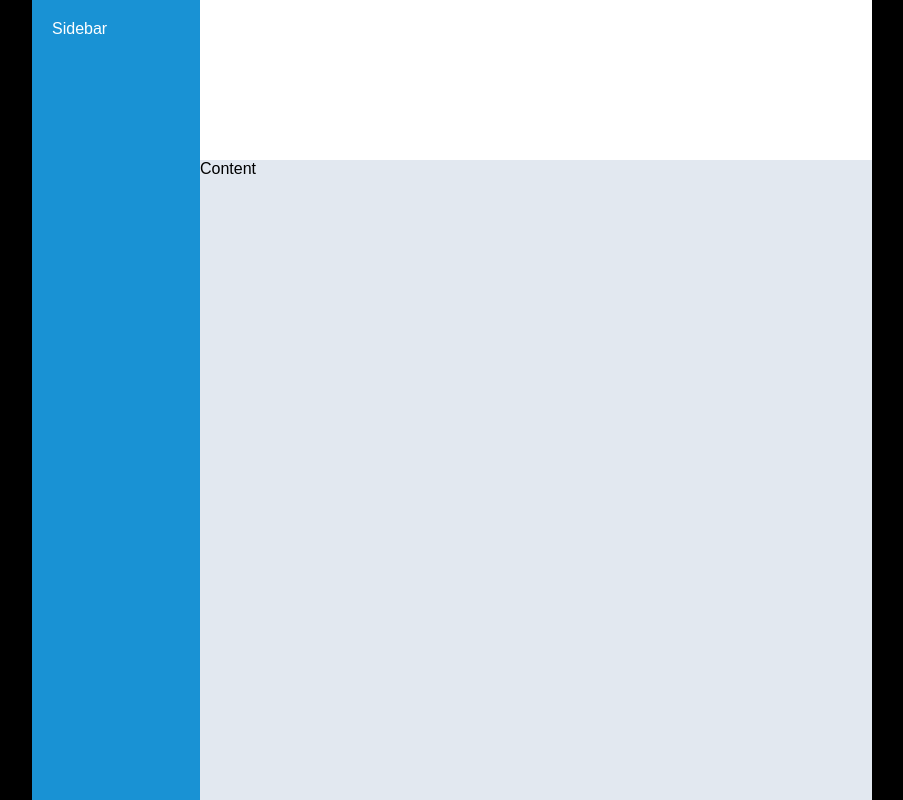
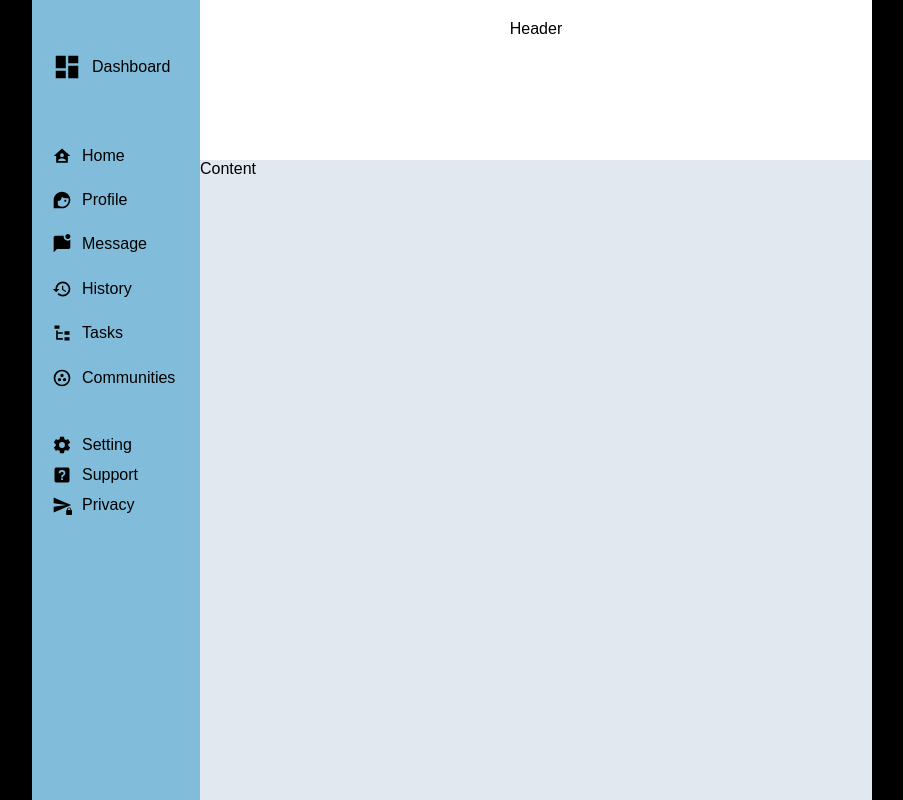
Before and after one commit to friatweldekidan/admin-dashboard, a plain HTML site: page index.html in a window 1280 px wide. Shown: the whole page, without its empty margins (188-1091 px from the left). Drawn offline with Linux system fonts and the light colour scheme.

Commit message:
Sidebar Completed

```diff
--- a/index.html
+++ b/index.html
@@ -1,16 +1,38 @@
 <!DOCTYPE html>
 <html lang="en">
+
 <head>
    <meta charset="UTF-8">
    <meta name="viewport" content="width=device-width, initial-scale=1.0">
    <title>Admin Dashboard</title>
    <link rel="stylesheet" href="style.css">
 </head>
+
 <body>
    <div class="container">
-        <aside class="sidebar">Sidebar</aside>
       <header class="header">Header</header>
+
+      <!-- Sidebar Starts-->
+      <aside class="sidebar">
+         <div class="icons"><img src="images/sidebar/view-dashboard.svg" alt="Dashboard Icon">Dashboard</div>
+         <div class="nav">
+            <div class="icons"><img src="images/sidebar/home-account.svg" alt="Home Icon">Home</div>
+            <div class="icons"><img src="images/sidebar/face-woman-profile.svg" alt="Profile Icon">Profile</div>
+            <div class="icons"><img src="images/sidebar/message-badge.svg" alt="Message Icon">Message</div>
+            <div class="icons"><img src="images/sidebar/history.svg" alt="History Icon">History</div>
+            <div class="icons"><img src="images/sidebar/file-tree.svg" alt="Task Icon">Tasks</div>
+            <div class="icons"><img src="images/sidebar/google-circles-communities.svg" alt="Community Icon">Communities
+            </div>
+         </div>
+         <div class="branding">
+            <div class="icons"><img src="images/sidebar/cog.svg" alt="Setting Icon">Setting</div>
+            <div class="icons"><img src="images/sidebar/help-box.svg" alt="Support Icon">Support</div>
+            <div class="icons"><img src="images/sidebar/send-lock.svg" alt="Privacy Icon">Privacy</div>
+         </div>
+      </aside>
+      <!-- Sidebar Ends -->
       <main class="content">Content</main>
    </div>
 </body>
+
 </html>
--- a/style.css
+++ b/style.css
@@ -2,6 +2,21 @@ body {
     margin: 0;
     font-family: Arial, sans-serif;
     background-color: #000000;
+}
+
+.sidebar img {
+    width: 30px;
+    height: 30px;
+}
+
+.nav img {
+    width: 20px;
+    height: 20px;
+}
+
+.branding img {
+    width: 20px;
+    height: 20px;
 }
 
 .container {
@@ -12,18 +27,37 @@ body {
     padding: 0 220px;
 }
 
-.sidebar {
-    background-color: #1992D4;
-    color: white;
+.header {
+    background-color: #ffffff;
+    color: black;
     padding: 20px;
-    grid-row: 1/3;
+    text-align: center;
 }
 
-.header {
-    background-color: #ffffff;
-    color: white;
-    padding: 20px;
-    text-align: center;
+.sidebar {
+    background-color: #82bcdb;
+    color: black;
+    padding-left: 20px;
+    grid-row: 1/3;
+    display: grid;
+    grid-template-rows: 1fr 2fr 3fr;
+}
+
+.icons {
+    display: flex;
+    align-items: center;
+    gap: 10px;
+}
+
+.nav {
+    display: grid;
+    grid-template-rows: 1fr 1fr 1fr 1fr 1fr 1fr;
+}
+
+.branding {
+    display: grid;
+    grid-template-rows: 30px 30px 30px;
+    padding-top: 30px;
 }
 
 .content {
```
Also changed, not shown: images/header/bell-ring.svg (added), images/header/search-web.svg (added), images/sidebar/cog.svg (added), images/sidebar/face-woman-profile.svg (added), images/sidebar/file-tree.svg (added), images/sidebar/google-circles-communities.svg (added), images/sidebar/help-box.svg (added), images/sidebar/history.svg (added), images/sidebar/home-account.svg (added), images/sidebar/message-badge.svg (added), images/sidebar/send-lock.svg (added), images/sidebar/view-dashboard.svg (added). Lines whose indentation alone changed are shown as unchanged.
